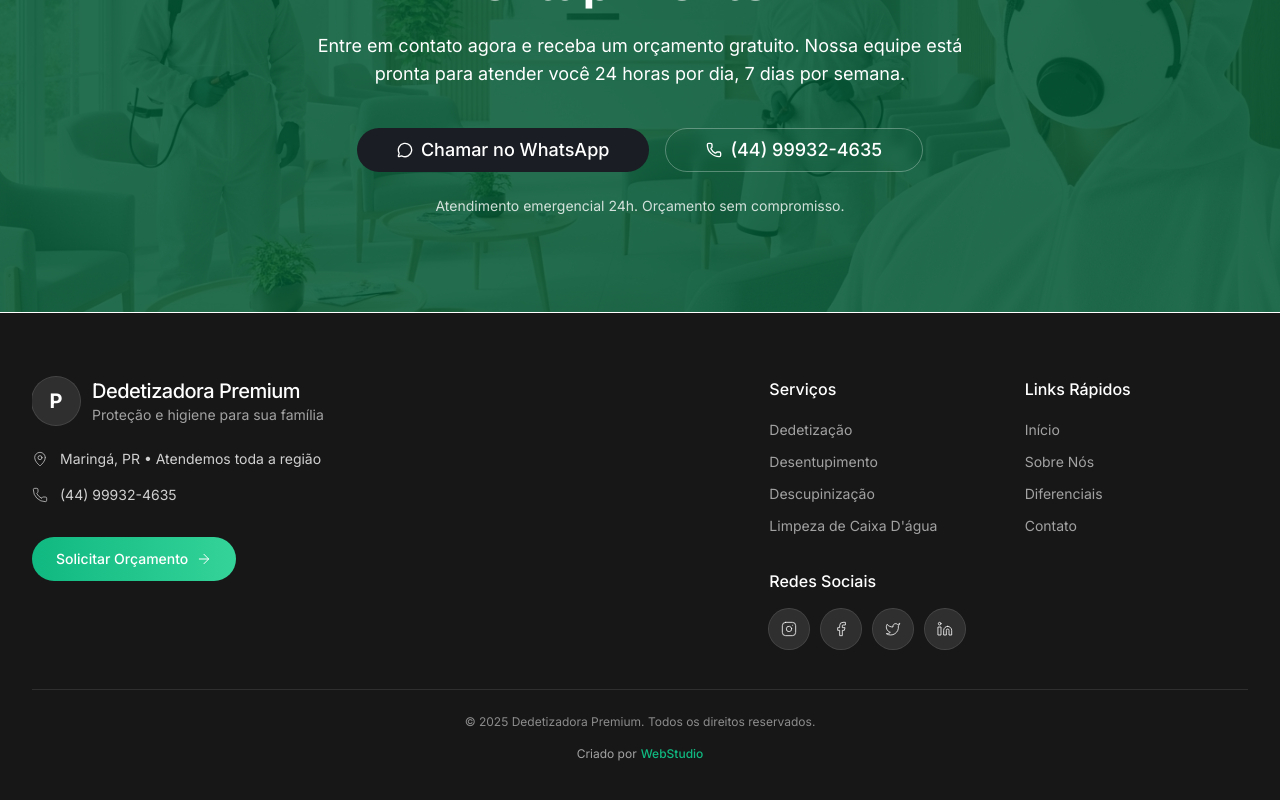
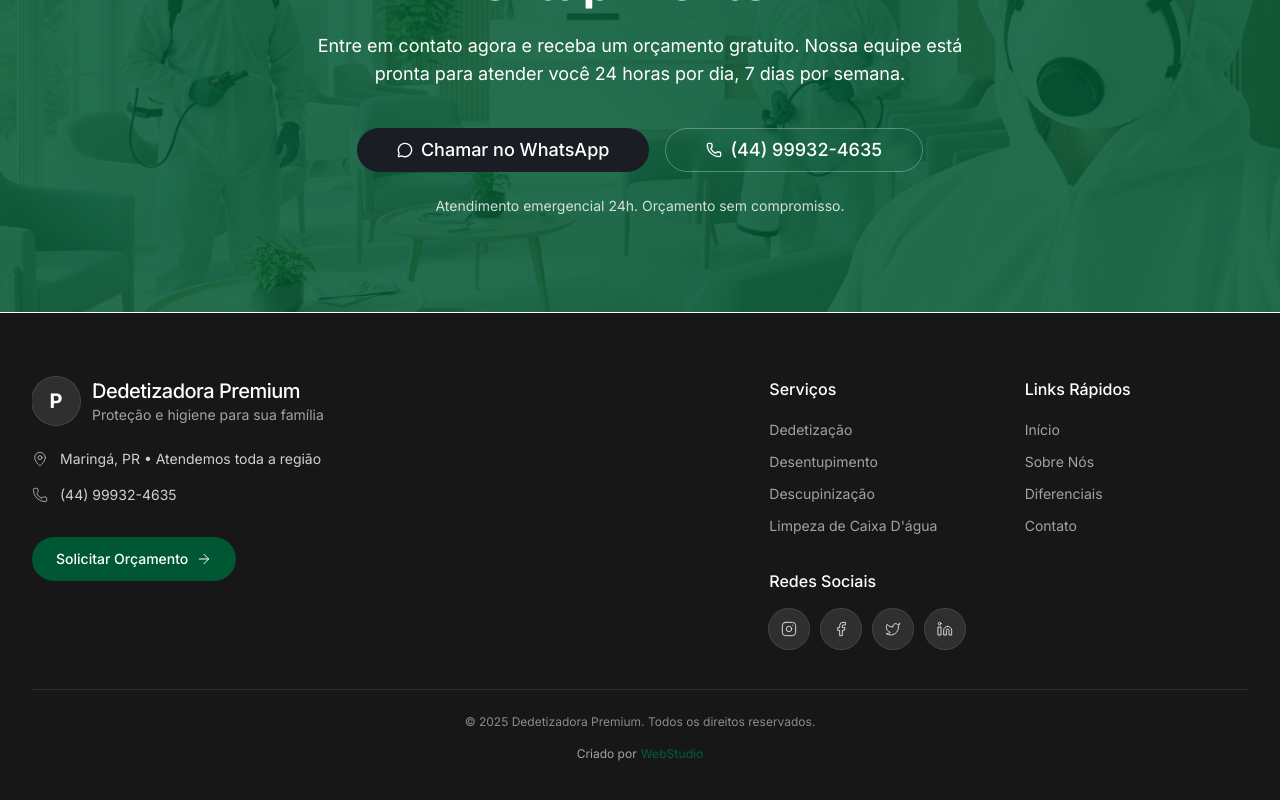
Before and after one commit to maringamapas/temp-dedetizadora-premium, a Next.js app: page / in a window 1280 px wide. Shown: the part 5620-6420 px from the top of the page. Built offline with nearby package versions, Linux system fonts and the light colour scheme.

Commit message:
fix: update CTA button and WebStudio link colors
Consistently use primary color and add suppressHydrationWarning for cache issue.

Co-authored-by: CHL <229381294+maringamapas@users.noreply.github.com>

```diff
--- a/components/contact-footer.tsx
+++ b/components/contact-footer.tsx
@@ -40,7 +40,7 @@ export function ContactFooter() {
                   href={`https://wa.me/${SITE_CONFIG.contact.whatsapp}`}
                   target="_blank"
                   rel="noopener noreferrer"
-                  className="inline-flex items-center justify-center gap-2 bg-gradient-to-r from-emerald-500 to-emerald-400 hover:from-emerald-400 hover:to-emerald-300 text-white px-6 py-3 rounded-full text-sm font-medium transition-all duration-300 hover:scale-105 hover:shadow-lg"
+                  className="inline-flex items-center justify-center gap-2 bg-primary hover:bg-primary/90 text-primary-foreground px-6 py-3 rounded-full text-sm font-medium transition-all duration-300 hover:scale-105 hover:shadow-lg"
                 >
                   {SITE_CONFIG.nav.ctaText}
                   <ArrowRight className="h-4 w-4" strokeWidth={1.5} />
@@ -120,7 +120,7 @@ export function ContactFooter() {
                     href={SITE_CONFIG.footer.madeBy.link}
                     target="_blank"
                     rel="noopener noreferrer"
-                    className="text-emerald-500 hover:text-emerald-400 transition-colors font-medium"
+                    className="text-primary hover:text-primary/80 transition-colors font-medium"
                   >
                     WebStudio
                   </a>
--- a/components/cta-section.tsx
+++ b/components/cta-section.tsx
@@ -17,6 +17,7 @@ export function CTASection() {
       <div
         className="absolute inset-0"
         style={{ backgroundColor: 'hsl(156 100% 17% / 0.85)' }}
+        suppressHydrationWarning
       />
       <div className="relative mx-auto max-w-4xl px-4 text-center lg:px-8">
         <h2 className="font-display text-3xl font-bold text-primary-foreground md:text-5xl animate-slide-up">
```
